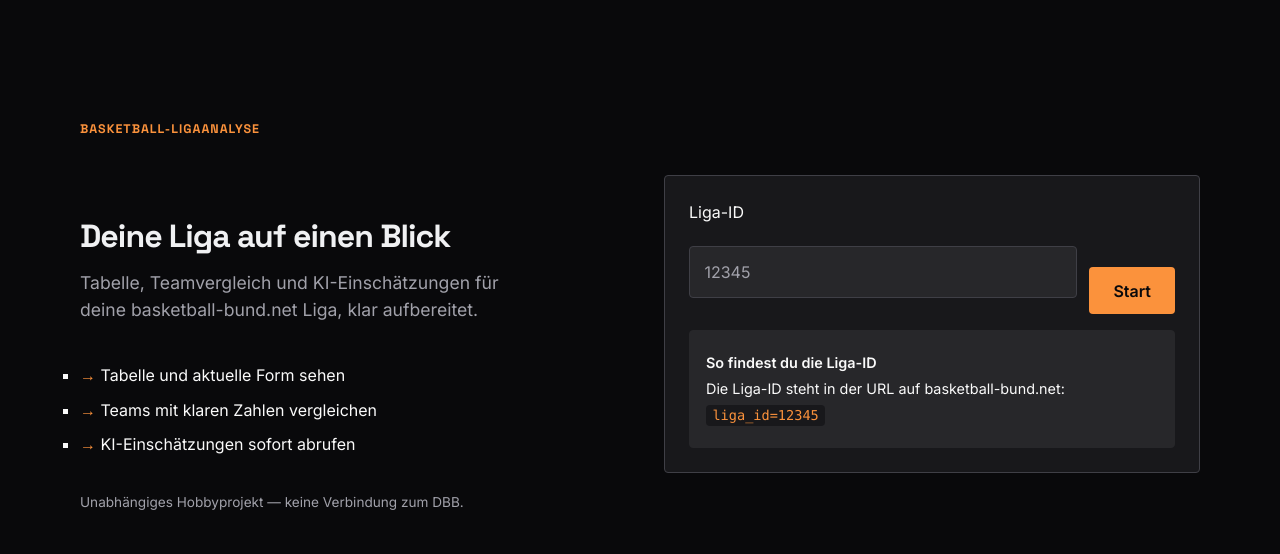
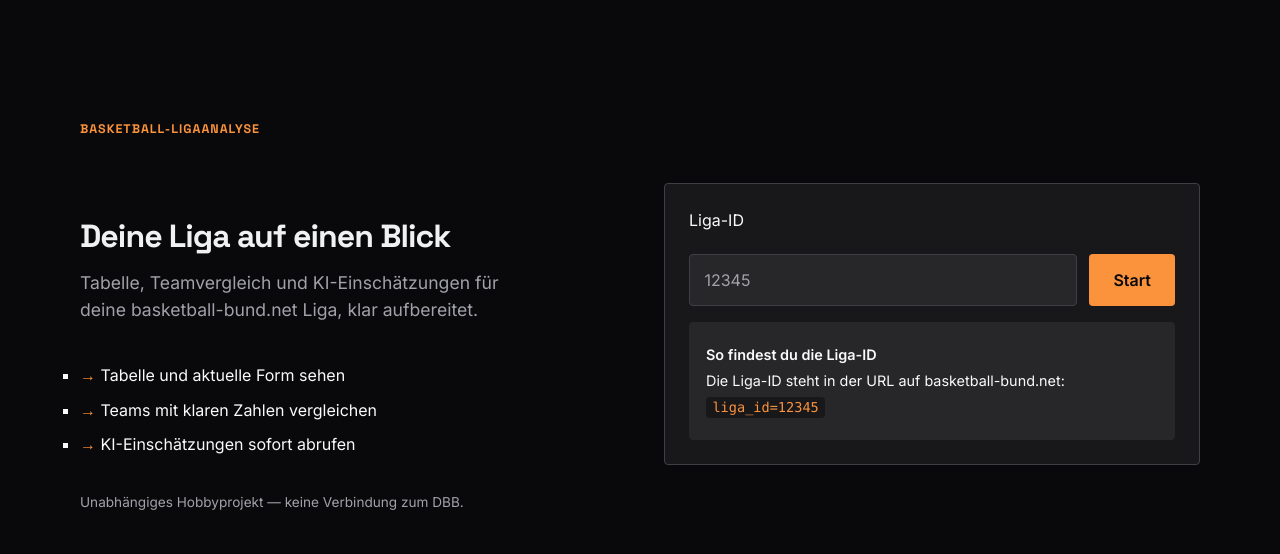
Before and after one commit to malvavisc0/korbpuls, a FastAPI app: page / in a window 1280 px wide. Shown: the part 91-645 px from the top of the page. Run offline with FastAPI, Linux system fonts and the light colour scheme; some libraries are stand-ins or nearby versions.

Commit message:
fixing button

```diff
--- a/src/korbpuls/static/app.css
+++ b/src/korbpuls/static/app.css
@@ -279,7 +279,11 @@ body, p, td, th, input, button, select, textarea, .stat-card__detail,
     display: grid;
     grid-template-columns: minmax(0, 1fr) auto;
     gap: 0.75rem;
-    align-items: end;
+    align-items: stretch;
+}
+
+.hero-form .form-row > * {
+    margin-bottom: 0;
 }
 
 .liga-id-helper {
```
